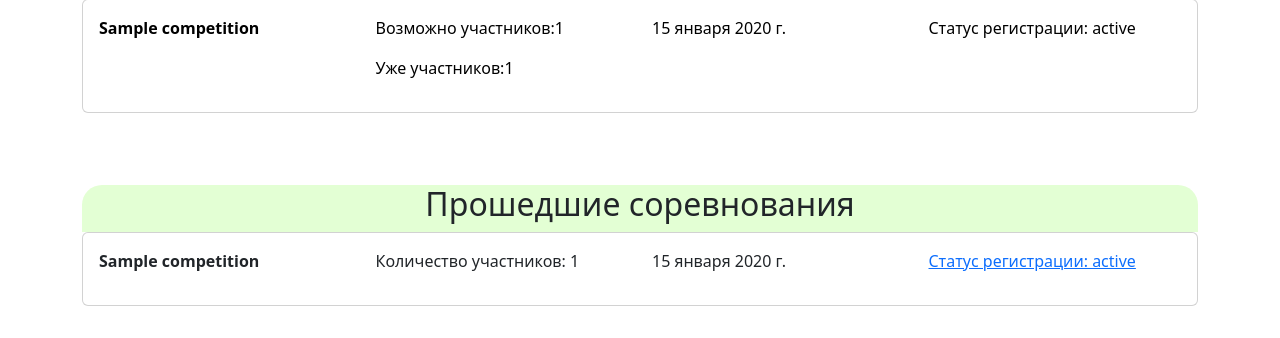
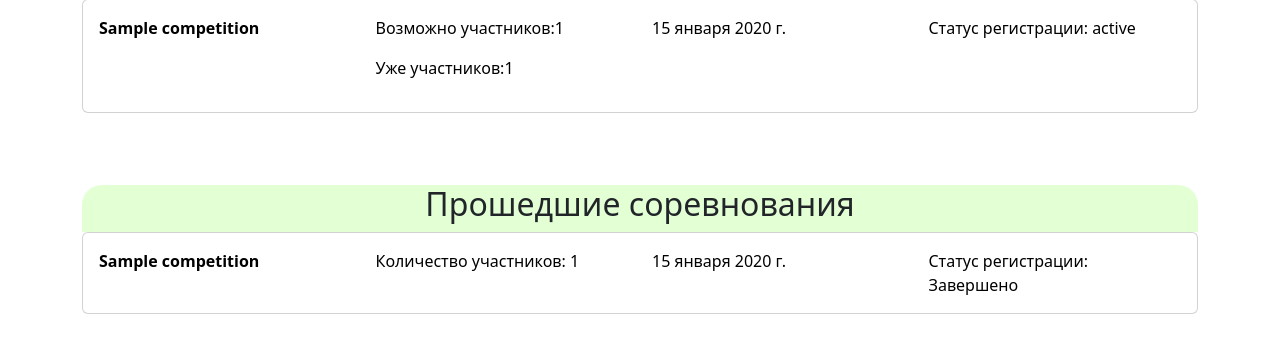
Before and after one commit to Khaidoukova/site1, a Django app: template main/templates/main/index.html in a window 1280 px wide. Shown: the part 793-1131 px from the top of the page. Before the commit the page ends 1099 px from the top, so only its background shows below. Run offline with Django 5.2, Linux system fonts and the light colour scheme; tables that the repository leaves empty hold one stand-in row (values such as "Sample post"); the template is opened without the code that fills it: values that come from a table or form of the project are taken from there, most other values are stand-ins (such as "Sample title", 1, 10 or a date in 2020); grey boxes marked "Sample" are stand-in pictures; parts of the project's set-up code (start-up, migrations or seed data) failed here and were passed over; some libraries are stand-ins or nearby versions.

Commit message:
history/history_list.html - изменила форматирование кода, без изменения функционала и содержания main/index.html - изменила вывод прошлых соревнований. Добавила ссылки на все строки, зафиксировала статус регистрации Завершено.

```diff
--- a/main/templates/main/index.html
+++ b/main/templates/main/index.html
@@ -155,20 +155,20 @@
                 <div class="card-body">
                     <div class="row">
                         <div class="col-md-3">
-                            <p><b>{{ object_competition.name_competition }}</b></p>
+                            <p><a href="{% url 'detail_com' object_competition.pk %}" class="link-black"><b>{{ object_competition.name_competition }}</b></a></p>
                         </div>
                         <div class="col-md-3">
-                            <p>Количество участников: {{ object_competition.max_players }}</p>
+                            <p><a href="{% url 'detail_com' object_competition.pk %}" class="link-black">Количество участников: {{ object_competition.max_players }}</a></p>
                         </div>
                         <div class="col-md-3">
                             {% if object_competition.date_competition %}
-                                <p class="card-text">{{ object_competition.date_competition }}</p>
+                            <p class="card-text"><a href="{% url 'detail_com' object_competition.pk %}" class="link-black">{{ object_competition.date_competition }}</a></p>
                             {% else %}
-                                <p class="card-text">{{ object_competition.pre_date_competition }}</p>
+                            <p class="card-text"><a href="{% url 'detail_com' object_competition.pk %}" class="link-black">{{ object_competition.pre_date_competition }}</a></p>
                             {% endif %}
                         </div>
                         <div class="col-md-3">
-                            <a href="{% url 'detail_com' object_competition.pk %}">Статус регистрации: {{ status }}</a>
+                            <a href="{% url 'detail_com' object_competition.pk %}" class="link-black">Статус регистрации: Завершено</a>
                         </div>
                     </div>
                 </div>
```
Also changed, not shown: history/templates/history/history_list.html (+7 -5 lines).
